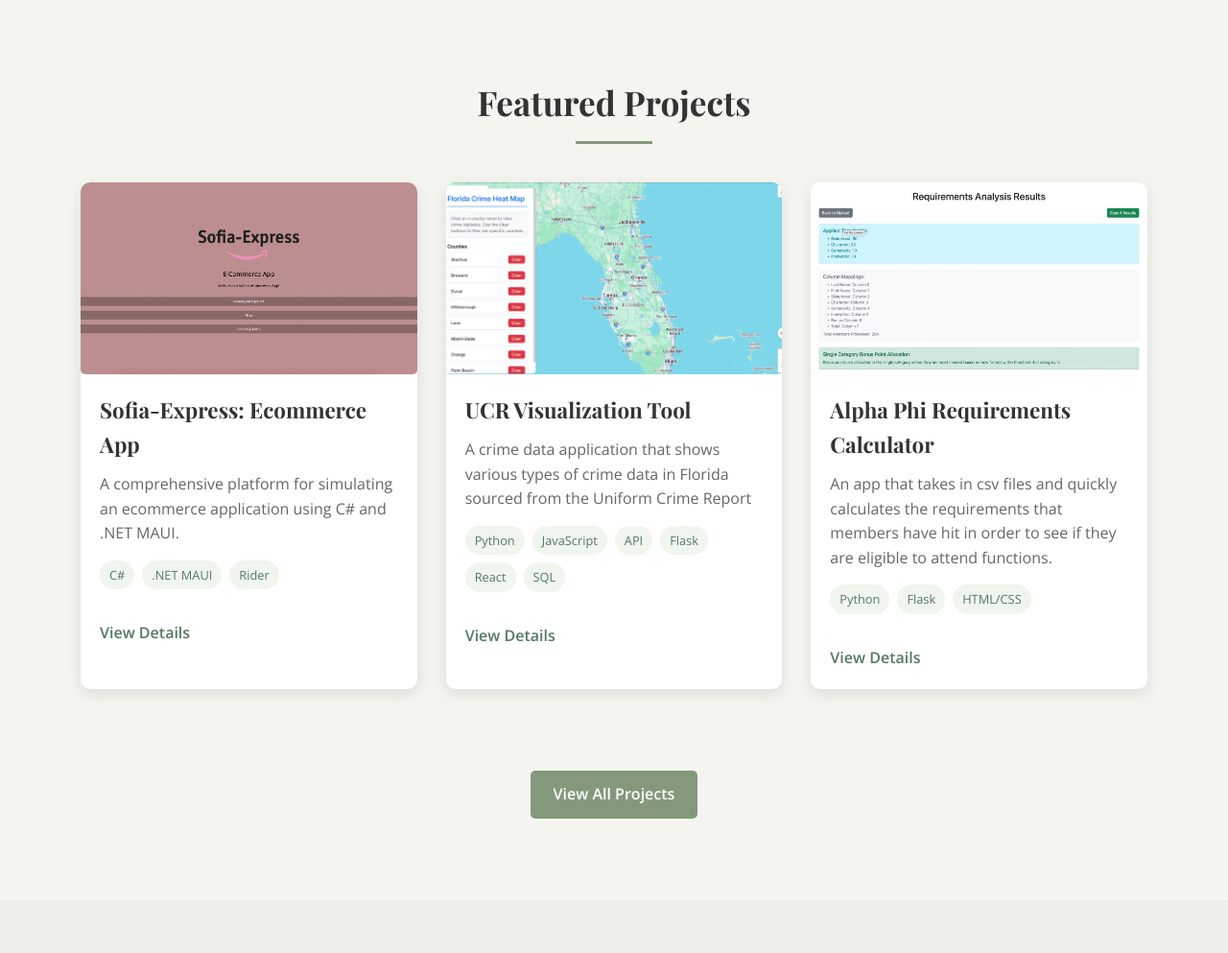
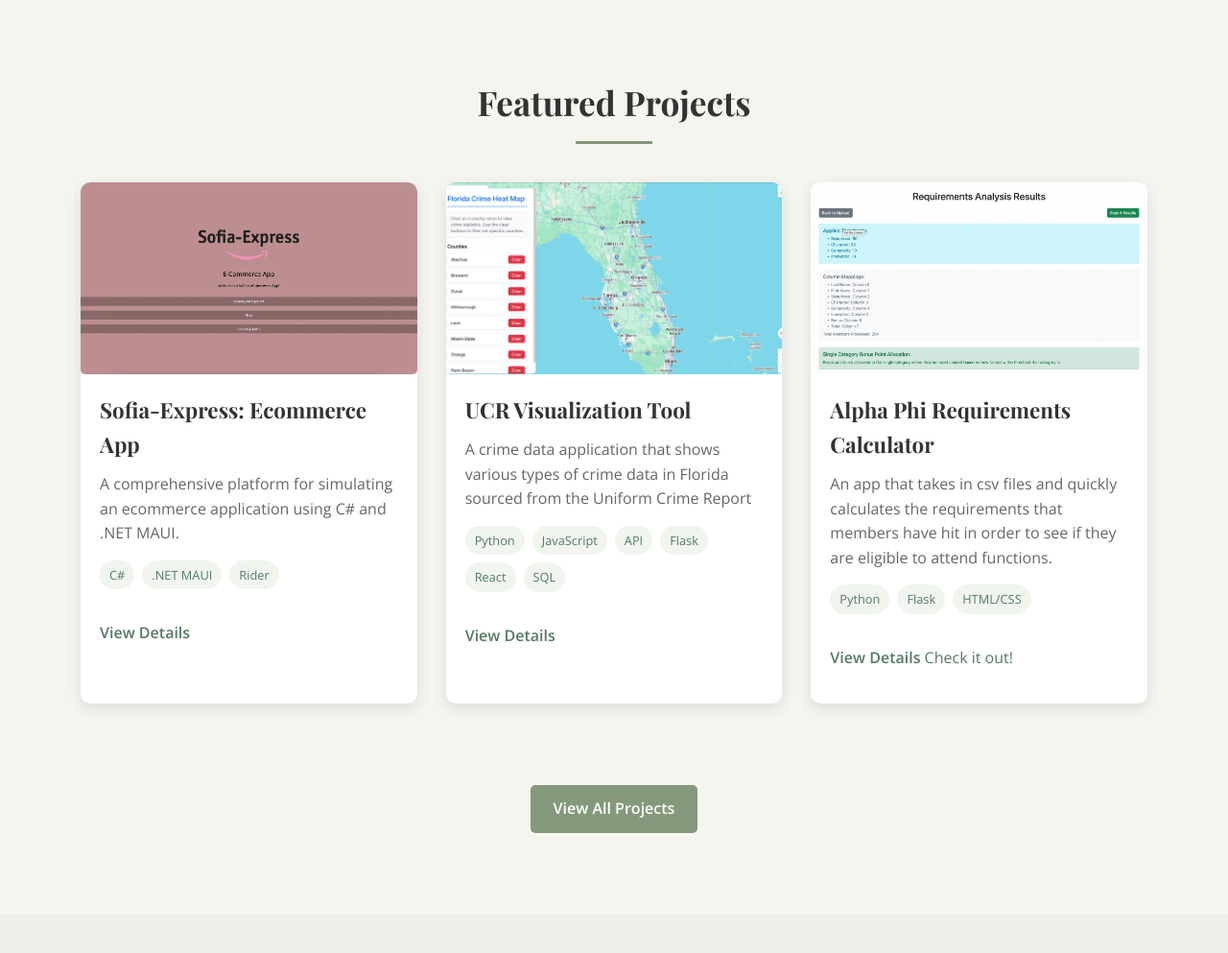
Before and after one commit to sofiabernal5/Personal-Portfolio, a Flask app: page / in a window 1280 px wide. Shown: the part 832-1825 px from the top of the page at 96% size. Run offline with Flask 3, Linux system fonts and the light colour scheme.

Commit message:
updated link for p3

```diff
--- a/templates/index.html
+++ b/templates/index.html
@@ -92,6 +92,8 @@
                             <span>HTML/CSS</span>
                         </div>
                         <a href="/projects" class="project-link">View Details</a>
+                        <a href="https://alphaphi-nogo.onrender.com/" target="_blank">Check it out!</a></p>
+
                     </div>
                 </div>
             </div>
```
